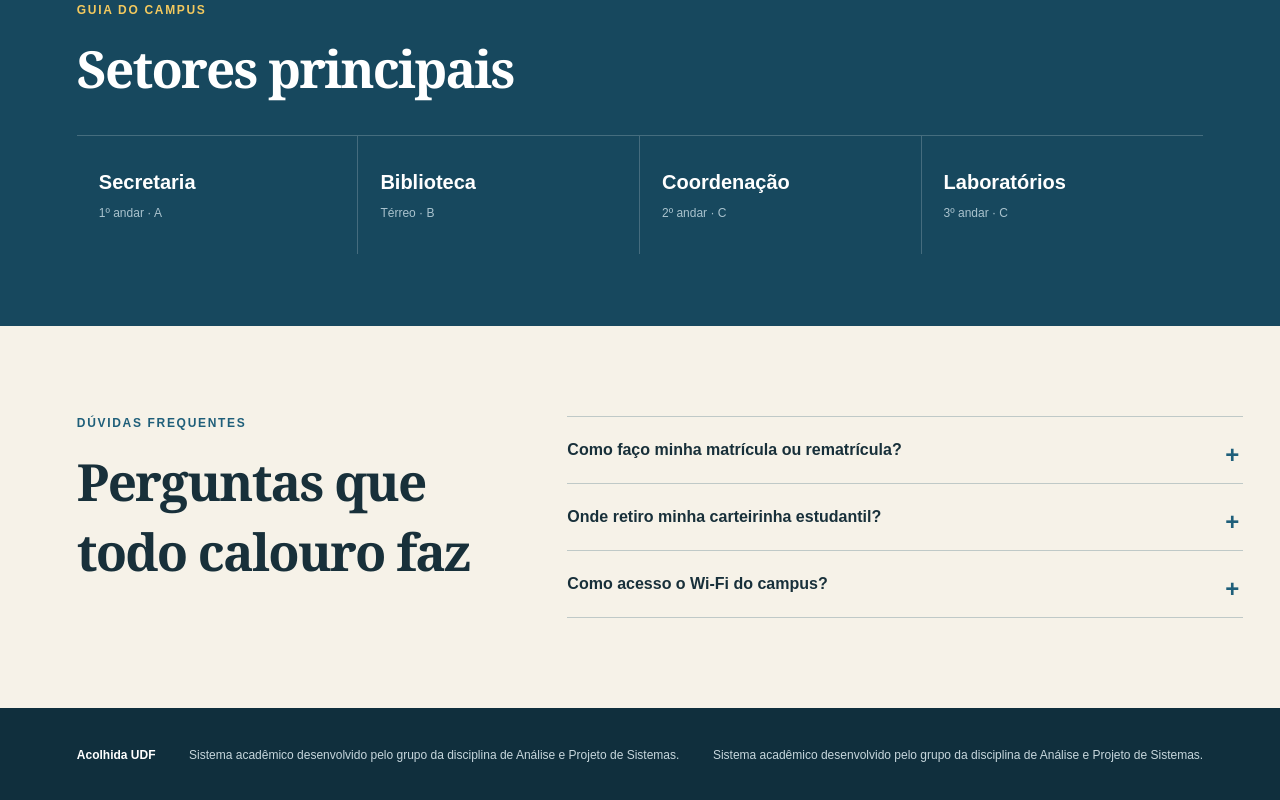
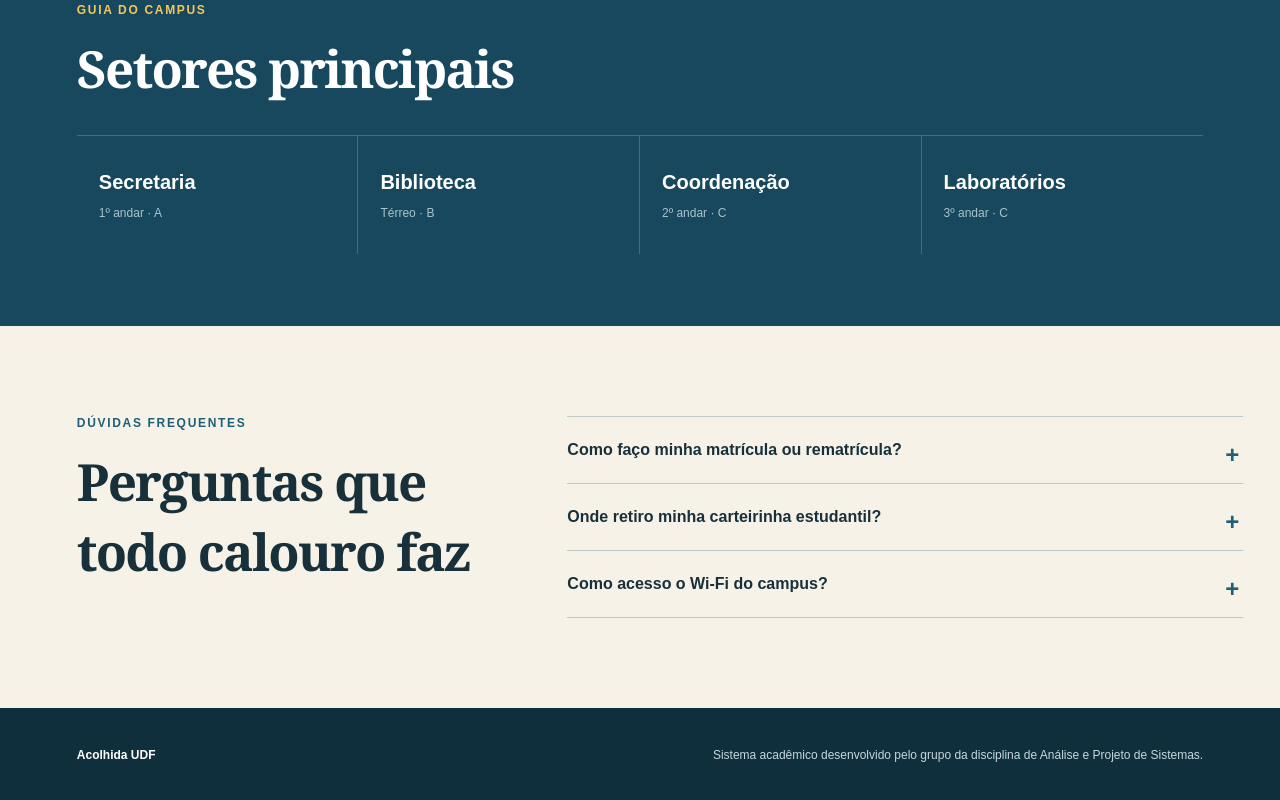
Before and after one commit to eduar-silva/APS, a plain HTML site: page MVP/index.html in a window 1280 px wide. Shown: the part 1277-2077 px from the top of the page. Drawn offline with Linux system fonts and the light colour scheme.

Commit message:
Remove duplicate footer text in index.html

```diff
--- a/MVP/index.html
+++ b/MVP/index.html
@@ -132,7 +132,7 @@
 
   <footer>
     <p><strong>Acolhida UDF</strong></p>
-    <p>Sistema acadêmico desenvolvido pelo grupo da disciplina de Análise e Projeto de Sistemas.</p>  <p>Sistema acadêmico desenvolvido pelo grupo da disciplina de Análise e Projeto de Sistemas.</p>
+    <p>Sistema acadêmico desenvolvido pelo grupo da disciplina de Análise e Projeto de Sistemas.</p>
   </footer>
 
   <script>
```
